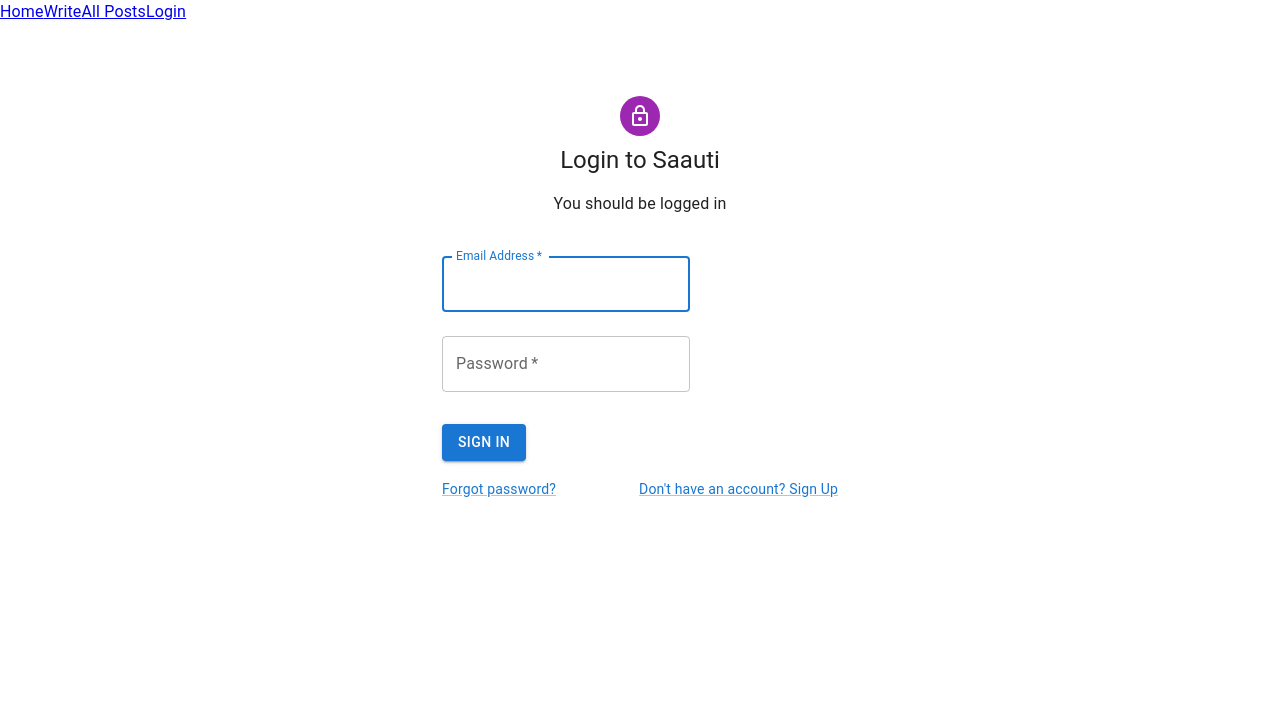
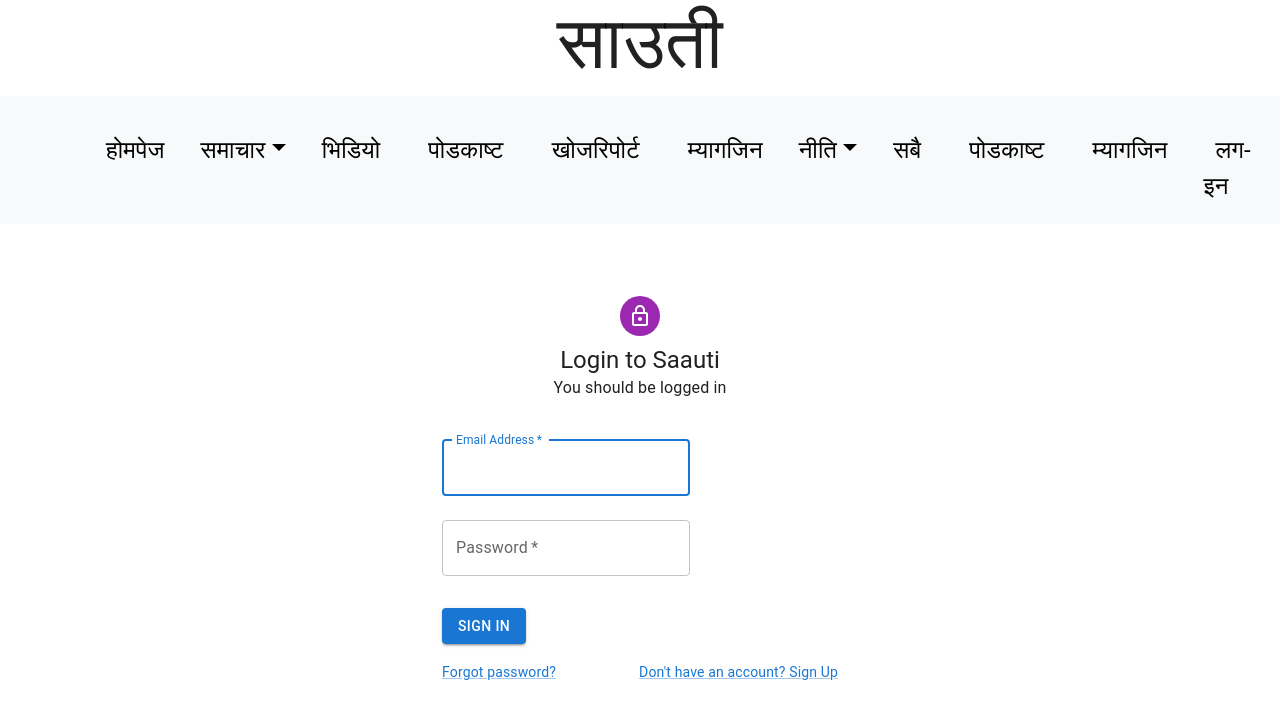
Before and after one commit to Kabiadsu-Tech/saauti_frontend, a React (Create React App) app: page /login in a window 1280 px wide. Shown: the top 718 px of the page. Built offline with nearby package versions, Linux system fonts and the light colour scheme.

Commit message:
Navbar added

```diff
--- a/package.json
+++ b/package.json
@@ -11,8 +11,10 @@
     "@testing-library/react": "^13.4.0",
     "@testing-library/user-event": "^13.5.0",
     "axios": "^1.1.3",
+    "bootstrap": "^5.2.2",
     "jodit-react": "^1.3.23",
     "react": "^18.2.0",
+    "react-bootstrap": "^2.5.0",
     "react-dom": "^18.2.0",
     "react-router-dom": "^6.4.2",
     "react-scripts": "5.0.1",
--- /dev/null
+++ b/src/components/navbar/Navbar.css
@@ -0,0 +1,13 @@
+.logoContainer h1{
+    font-size: 73px !important;
+    display: flex;
+    justify-content: center;
+}
+
+
+#basic-navbar-nav a {
+color: black;
+  text-decoration: none;
+  padding: 12px;
+  font-size: 24px;
+}
--- a/src/components/navbar/Navbar.jsx
+++ b/src/components/navbar/Navbar.jsx
@@ -1,14 +1,78 @@
-import {NavLink} from "react-router-dom"
+import Container from "react-bootstrap/Container";
+import Nav from "react-bootstrap/Nav";
+import Navbar from "react-bootstrap/Navbar";
+import NavDropdown from "react-bootstrap/NavDropdown";
+import { NavLink } from "react-router-dom";
+import "./Navbar.css";
 
-const Navbar = () => {
+const NavbarComponent = () => {
   return (
-    <nav>
-       <NavLink to="/">Home</NavLink>
-       <NavLink to="/create">Write</NavLink>
-       <NavLink to="/posts">All Posts</NavLink>
-       <NavLink to="/login">Login</NavLink>
-    </nav>
-  )
-}
+    <div>
+      <div className="logoContainer">
+        <h1>साउती</h1>
+      </div>
+{/* Sano screen ma navbar ko styling bigrincha tyo chai react-bootstrap ko kunai kunai field overwrite garera ho */}
+      <Navbar bg="light" expand="lg">
+        <Container className="mt-3">
+          <Navbar.Toggle aria-controls="basic-navbar-nav" />
+          <Navbar.Collapse id="basic-navbar-nav" className="">
+            <Nav className="me-auto">
+              <Nav.Link>
+                <NavLink to="/">होमपेज</NavLink>
+              </Nav.Link>
+              <NavDropdown title="समाचार" id="basic-nav-dropdown">
+                <NavDropdown.Item>
+                  <NavLink to="/राजनीति">राजनीति</NavLink>
+                </NavDropdown.Item>
+                <NavDropdown.Item>
+                  <NavLink to="/राजनीति">अर्थ</NavLink>
+                </NavDropdown.Item>
+                <NavDropdown.Item>
+                  <NavLink to="/राजनीति">समाज</NavLink>
+                </NavDropdown.Item>
+              </NavDropdown>
+              <Nav.Link>
+                <NavLink to="/rajniti">भिडियो</NavLink>
+              </Nav.Link>
+              <Nav.Link>
+                <NavLink to="/create">पोडकाष्ट</NavLink>
+              </Nav.Link>
+              <Nav.Link>
+                <NavLink to="/create">खोजरिपोर्ट</NavLink>
+              </Nav.Link>
+              <Nav.Link>
+                <NavLink to="/create">म्यागजिन </NavLink>
+              </Nav.Link>
+              <NavDropdown title=" नीति" id="basic-nav-dropdown">
+                <NavDropdown.Item>
+                  <NavLink to="/राजनीति">गृहनीति</NavLink>
+                </NavDropdown.Item>
+                <NavDropdown.Item>
+                  <NavLink to="/राजनीति">विदेशनीति</NavLink>
+                </NavDropdown.Item>
+                <NavDropdown.Item>
+                  <NavLink to="/राजनीति">अर्थनीति</NavLink>
+                </NavDropdown.Item>
+              </NavDropdown>
+              <Nav.Link>
+                <NavLink to="/posts">सबै</NavLink>
+              </Nav.Link>
+              <Nav.Link>
+                <NavLink to="/create">पोडकाष्ट</NavLink>
+              </Nav.Link>
 
-export default Navbar
+              <Nav.Link>
+                <NavLink to="/create">म्यागजिन </NavLink>
+              </Nav.Link>
+              <Nav.Link>
+                <NavLink to="/login">लग-इन</NavLink>
+              </Nav.Link>
+            </Nav>
+          </Navbar.Collapse>
+        </Container>
+      </Navbar>
+    </div>
+  );
+};
+
+export default NavbarComponent;
--- a/src/index.js
+++ b/src/index.js
@@ -1,6 +1,8 @@
 import React from "react";
 import ReactDOM from "react-dom/client";
 import "./index.css";
+import 'bootstrap/dist/css/bootstrap.min.css';
+
 import App from "./App";
 import { BrowserRouter } from "react-router-dom";
 
--- a/src/pages/Login/Login.jsx
+++ b/src/pages/Login/Login.jsx
@@ -22,7 +22,7 @@
   const handleLogin = (e) => {
     e.preventDefault();
     axios
-      .post("/auth", {
+      .post("https://saauti-dev.onrender.com/auth", {
         email: userEmail,
         password: userPassword,
       })
@@ -39,7 +39,7 @@
   };
 
   return (
-    <ThemeProvider theme={theme}>
+    <ThemeProvider  theme={theme}>
       <Container component="main" maxWidth="xs">
         <CssBaseline />
         <Box
@@ -112,4 +112,3 @@
     </ThemeProvider>
   );
 }
-// export default Login;
--- a/src/pages/SharedLayout/SharedLayout.jsx
+++ b/src/pages/SharedLayout/SharedLayout.jsx
@@ -1,9 +1,10 @@
 import { Link, Outlet } from "react-router-dom";
-import Navbar from "../../components/navbar/Navbar";
+import NavbarComponent from "../../components/navbar/Navbar";
+// import Navbar from "../../components/navbar/Navbar";
 const Homepage = () => {
   return (
     <>
-      <Navbar />
+      <NavbarComponent />
       {/* As this is the parent component for our route this <Outlet/> should be added here */}
       <Outlet />
     </>
```
Also changed, not shown: src/pages/Login/login.css (deleted, +0 -15 lines), 1 other file (tests, documents, lock files or other folders).
